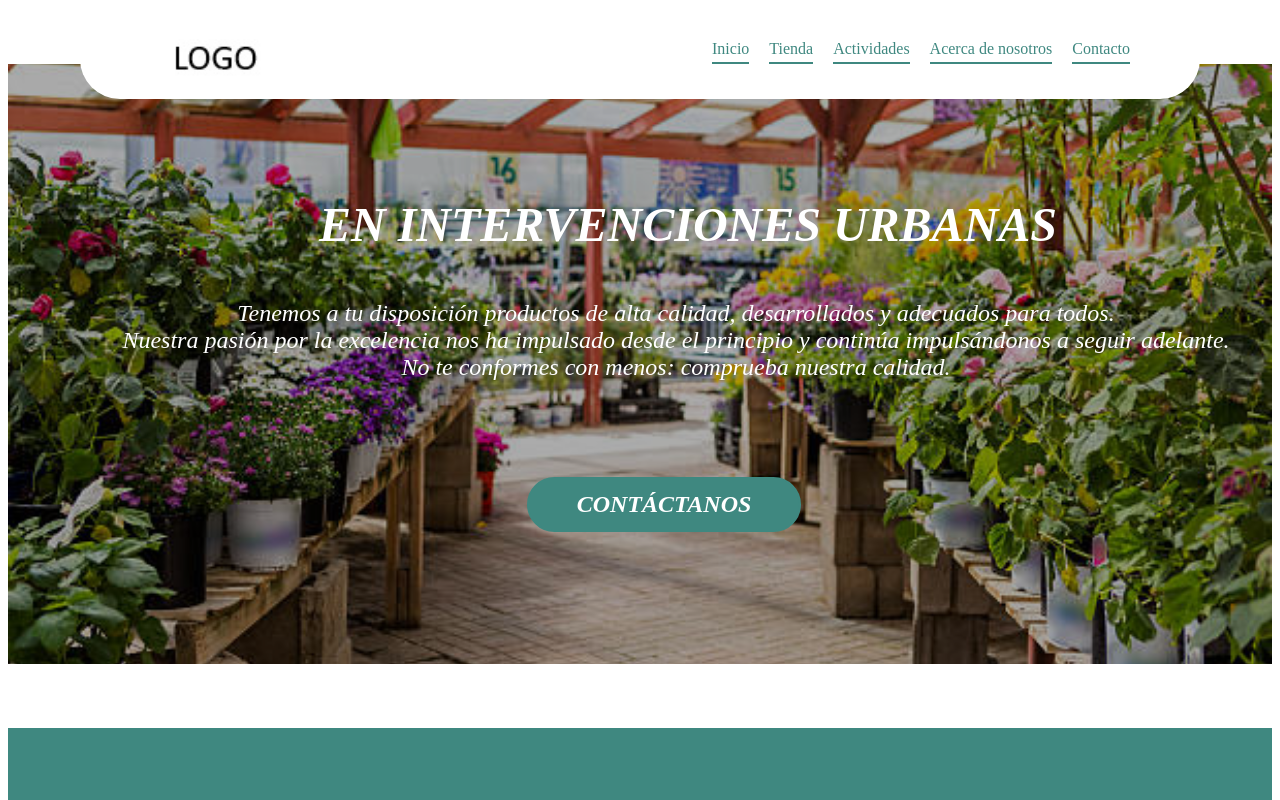
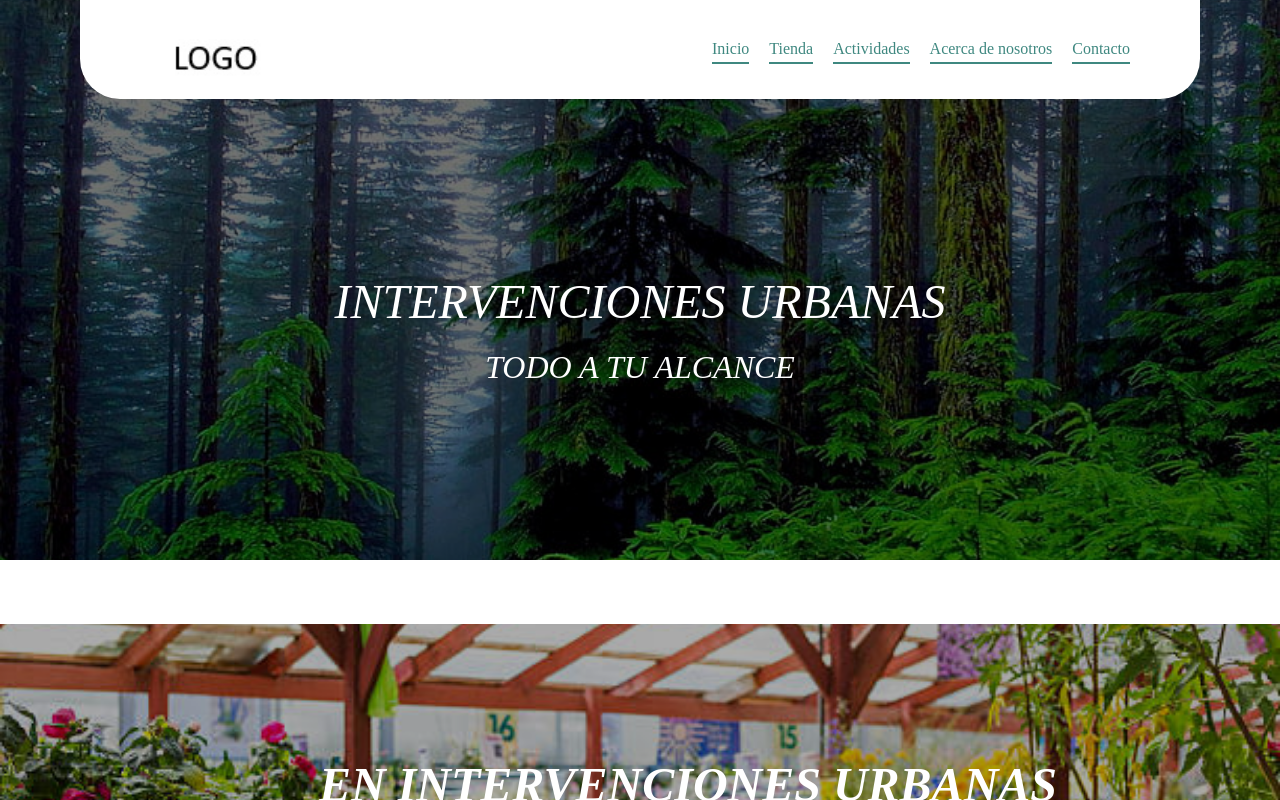
Before and after one commit to usbserviciocomunitario/ViveroWebPage, a React (Vite) app in the folder frontend/: page / in a window 1280 px wide. Shown: the top 800 px of the page. Built offline with nearby package versions, Linux system fonts and the light colour scheme.

Commit message:
componente Banner del Home

```diff
--- /dev/null
+++ b/frontend/src/components/Banner/Banner.jsx
@@ -0,0 +1,25 @@
+import "./Banner.scss";
+
+export default ({ compact, image, title, subtitle, customHeight = '35em' }) => {
+    return (
+        <div className={`banner${(compact) ? "--compact" : ""}`}
+            style={{
+                backgroundImage: `url(${image})`,
+                height: customHeight
+            }}>
+
+            <div
+                className={`banner__layer${(compact) ? "--compact" : ""}`}
+                style={{ height: customHeight }}
+            >
+            </div>
+
+            <div className="banner__content">
+                {title &&
+                    <div className="banner__title--h1">{title}</div>}
+                {subtitle &&
+                    <div className="banner__title--h2">{subtitle}</div>}
+            </div>
+        </div>
+    );
+}
--- /dev/null
+++ b/frontend/src/components/Banner/Banner.scss
@@ -0,0 +1,80 @@
+@import "../../styles/colors.module.scss";
+@import "../../styles/breakpoints.module.scss";
+
+@mixin banner-compact-height {
+    height: 15em;
+    @include tablet { height: 20em; }
+    @include desktop { height: 25em; }
+}
+
+@mixin banner-no-compact-height {
+    height: 20em;
+    @include tablet { height: 25em; }
+    @include desktop { height: 35em; }
+}
+
+.banner {
+    @include layout-fluid;
+
+    position: relative;
+    display: flex;
+    justify-content: center;
+    align-items: center;
+
+    background-position: center center;
+    background-repeat: no-repeat;
+    background-size: cover;
+
+    @include banner-no-compact-height;
+
+    &__layer {
+        top: 0;
+        left: 0;
+        width: 100%;
+        position: absolute;
+        background-color: rgba(0, 0, 0, .55);
+
+        @include banner-no-compact-height;
+
+        &--compact {
+            @extend .banner__layer;
+            @include banner-compact-height;
+        }
+    }
+
+    &--compact {
+        @extend .banner;
+        @include banner-compact-height;
+    }
+
+    &__content {
+        z-index: 1;
+        color: $white;
+        font-style: italic;
+        text-align: center;
+        padding-top: 50px;
+
+        .banner__title--h1 {
+            font-size: 2rem;
+            margin-bottom: 20px;
+        }
+
+        .banner__title--h2 {
+            font-size: 1.5rem;
+        }
+
+        @include tablet {
+            padding-top: 100px;
+
+            .banner__title--h1 {
+                font-size: 3rem;
+            }
+
+            .banner__title--h2 {
+                font-size: 2rem;
+            }
+
+        }
+    }
+
+}
--- a/frontend/src/components/ContactSection/ContactSection.scss
+++ b/frontend/src/components/ContactSection/ContactSection.scss
@@ -2,7 +2,13 @@
 @import "../../styles/breakpoints.module.scss";
 @import "../../styles/fonts.module.scss";
 
+body, html {
+    margin: 0;
+    padding: 0;
+}
+
 .contact-section {
+
     margin: 2em 0;
 
     @include desktop { margin: 4em 0; }
--- a/frontend/src/pages/Home.jsx
+++ b/frontend/src/pages/Home.jsx
@@ -1,8 +1,15 @@
 import ContactSection from '../components/ContactSection/ContactSection';
+import Banner from "../components/Banner/Banner";
+import BannerImage from "../assets/banners/banner.jpg";
 
 export default function Home() {
     return (
       <>
+        <Banner
+                image={BannerImage}
+                title="INTERVENCIONES URBANAS"
+                subtitle="TODO A TU ALCANCE"
+            />
         <ContactSection />
       </>
     )
```
Also changed, not shown: frontend/src/assets/banners/banner.jpg (added).
